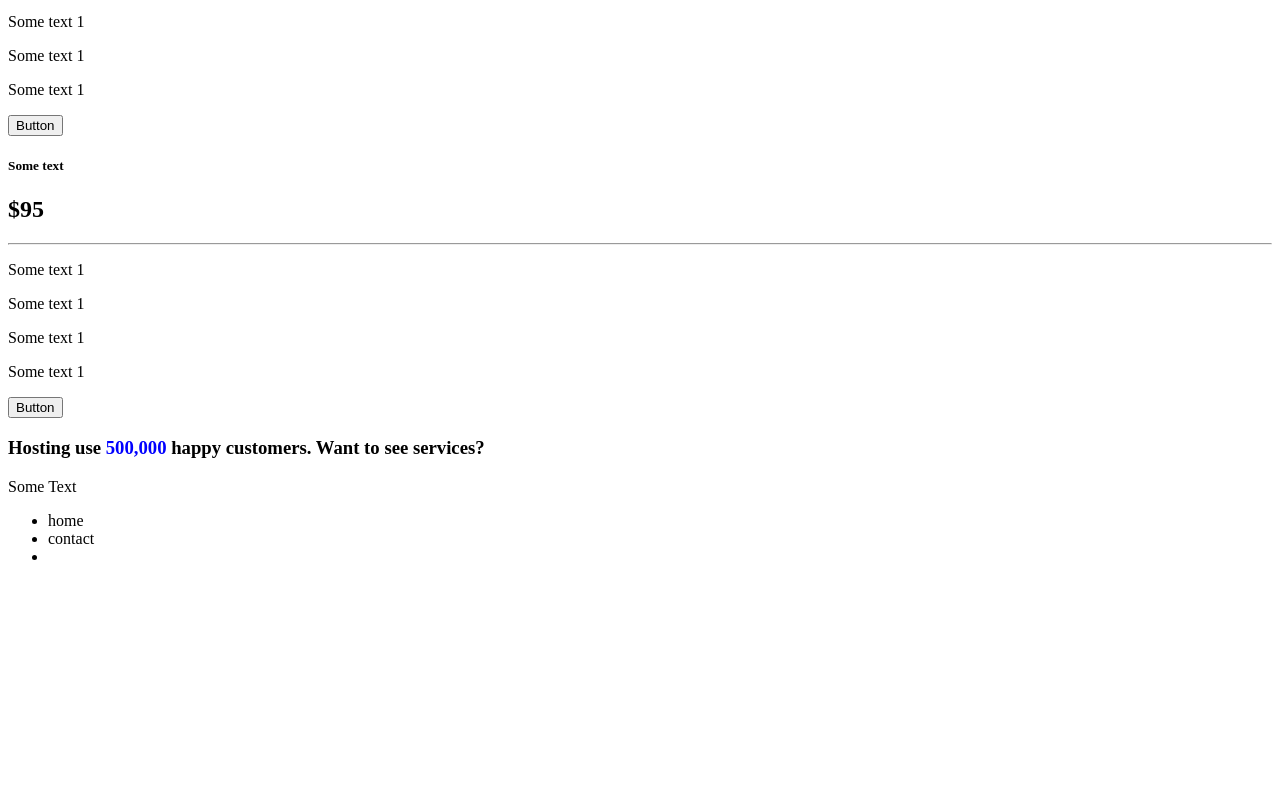
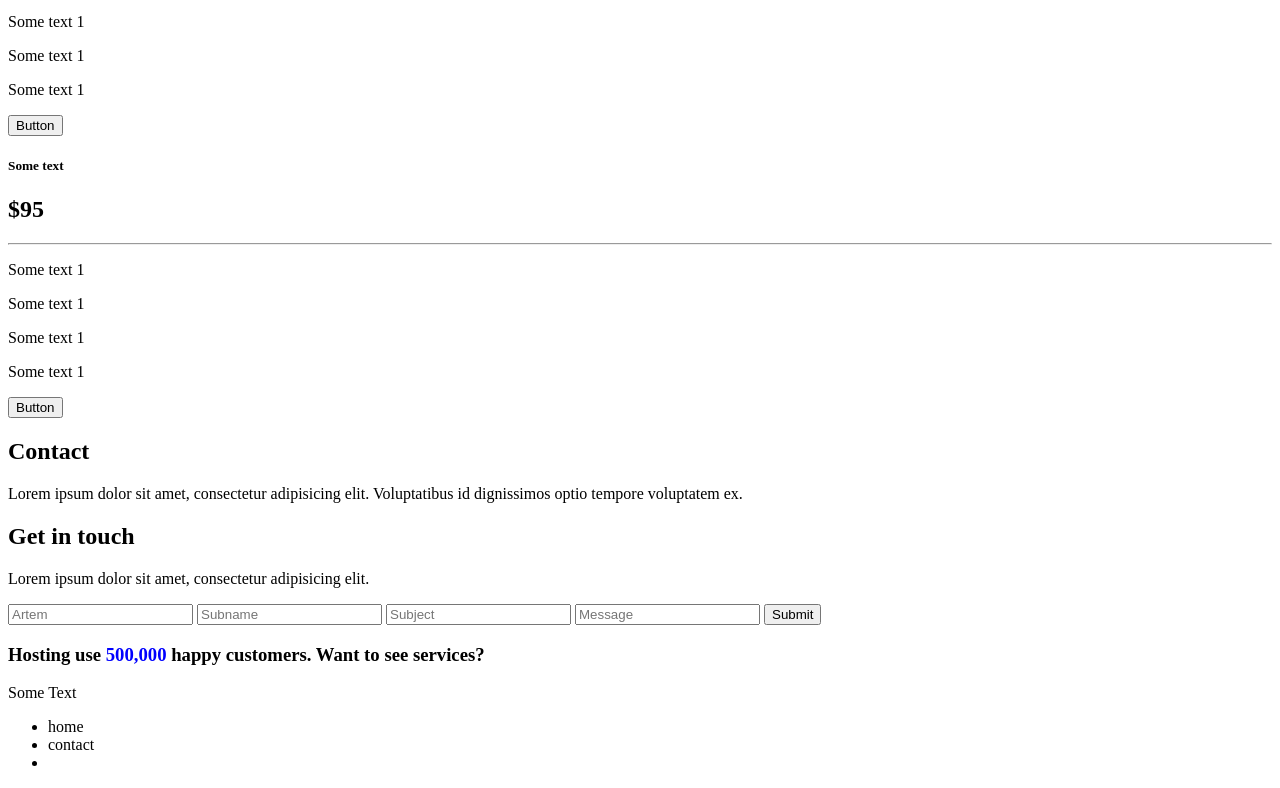
Before and after one commit to hellorandomfactory/proyecto1, a plain HTML site: page index.html in a window 1280 px wide. Shown: the part 2448-3236 px from the top of the page. Before the commit the page ends 3030 px from the top, so only its background shows below. Drawn offline with Linux system fonts and the light colour scheme.

Commit message:
version2

```diff
--- a/index.html
+++ b/index.html
@@ -164,6 +164,35 @@
 		</article>
 	</section>
 
+	<section>
+		<div>
+		<h1>Contact</h1>
+		<p>Lorem ipsum dolor sit amet, consectetur adipisicing elit. Voluptatibus id dignissimos optio tempore voluptatem ex.</p>
+		</div>
+
+		<div>
+			<h2>Get in touch</h2>
+			<p>Lorem ipsum dolor sit amet, consectetur adipisicing elit.</p>
+
+			<form method="post" action="enviador.php">
+
+				<label for="artem"></label>
+				<input type="text" name="artem" placeholder="Artem" required/>
+
+				<label for="subname"></label>
+				<input type="text" name="subname" placeholder="Subname" required/>
+
+				<label for="subject"></label>
+				<input type="text" name="subject" placeholder="Subject" required/>
+
+				<label for="message"></label>
+				<input type="textarea" name="messaje" placeholder="Message" required/>
+
+				<input type="submit" value="Submit">
+			</form>
+		</div>
+	</section>
+
 	<div>
 		<h3>Hosting use <font color="blue"> 500,000 </font> happy customers. Want to see services?</h3>
 		</div>
@@ -180,7 +209,6 @@
 
 	</footer>
 
-
 </body>
 
 </html>
```
